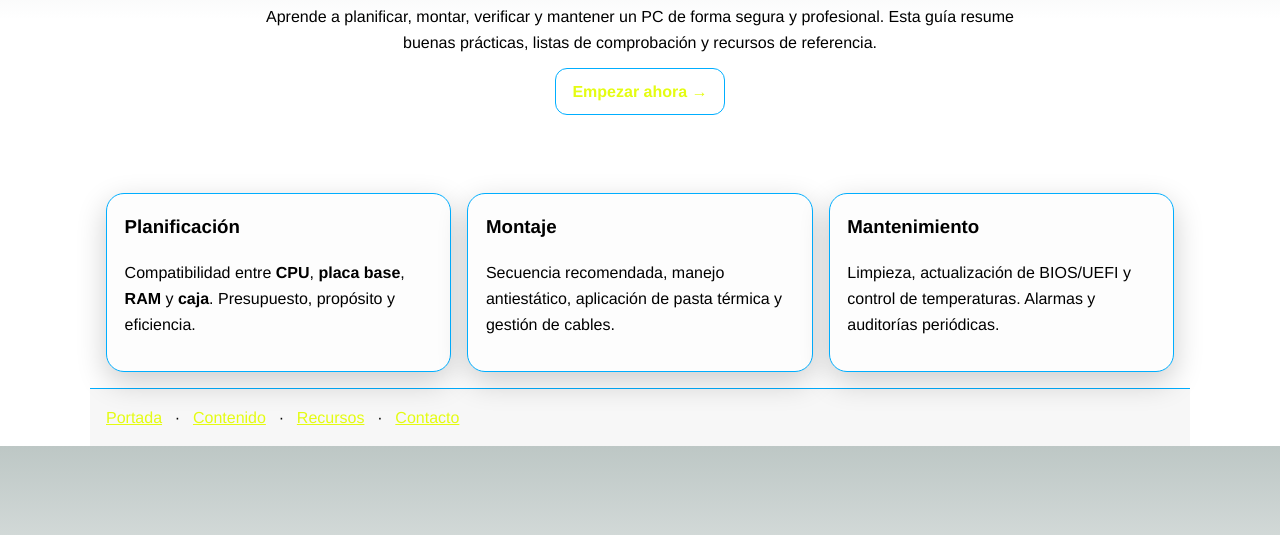
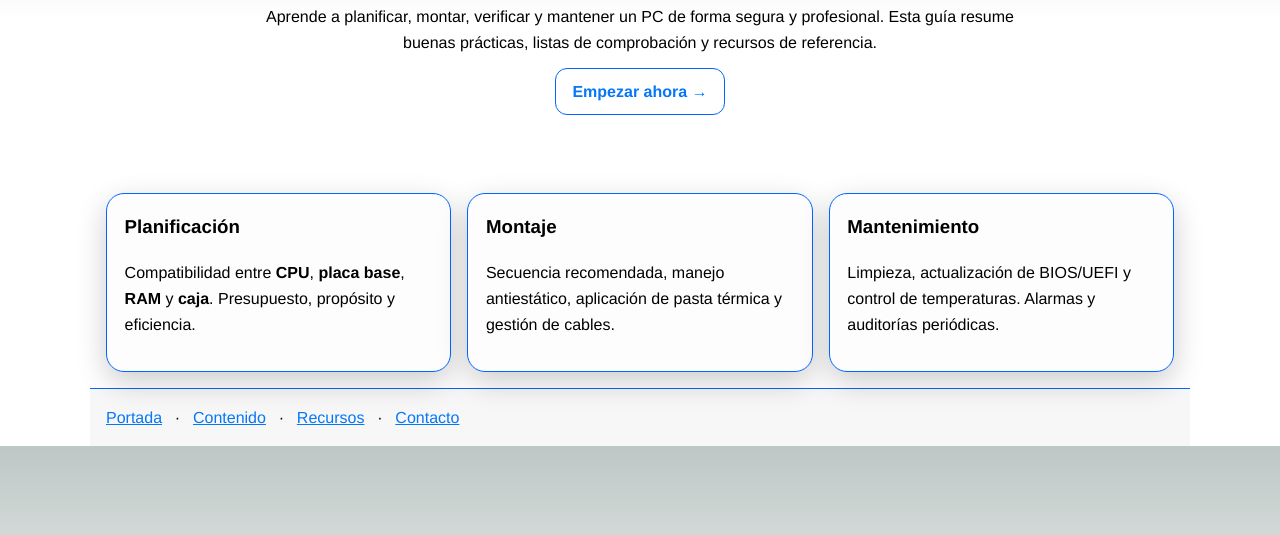
Before and after one commit to sergio-moure/ud2, a plain HTML site: page index.html in a window 1280 px wide. Shown: the part 265-800 px from the top of the page. Drawn offline with Linux system fonts and the light colour scheme.

Commit message:
Portafolio-Actividades-Pr-cticas---UD2-y-UD3

```diff
--- a/style.css
+++ b/style.css
@@ -6,9 +6,9 @@
   --accent:#02ffdd;
   --accent-2:#ff01c0;
   --card:#00d7df;
-  --border:#00aeff;
+  --border:#0066ff;
   --focus:#dada21;
-  --link:#e4fc11;
+  --link:#0677f8;
 }
 
 *{box-sizing:border-box}
```
